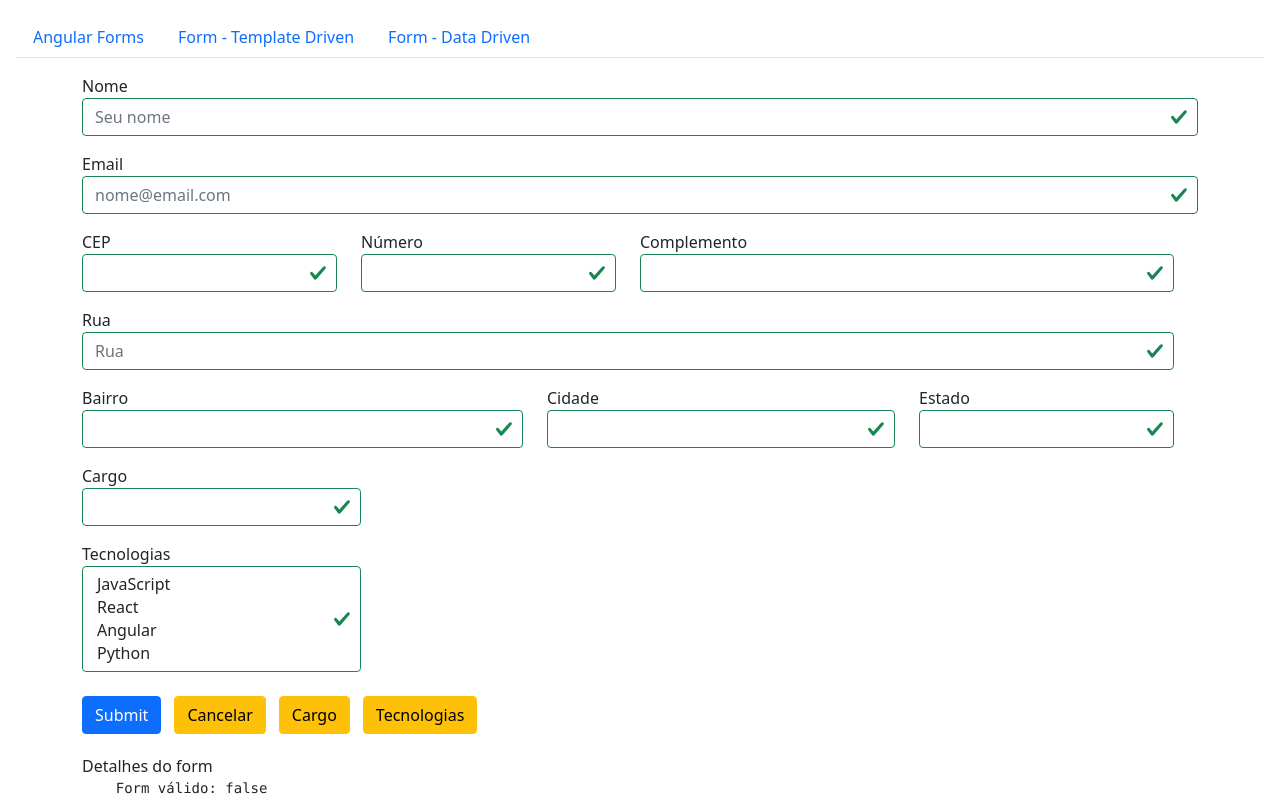
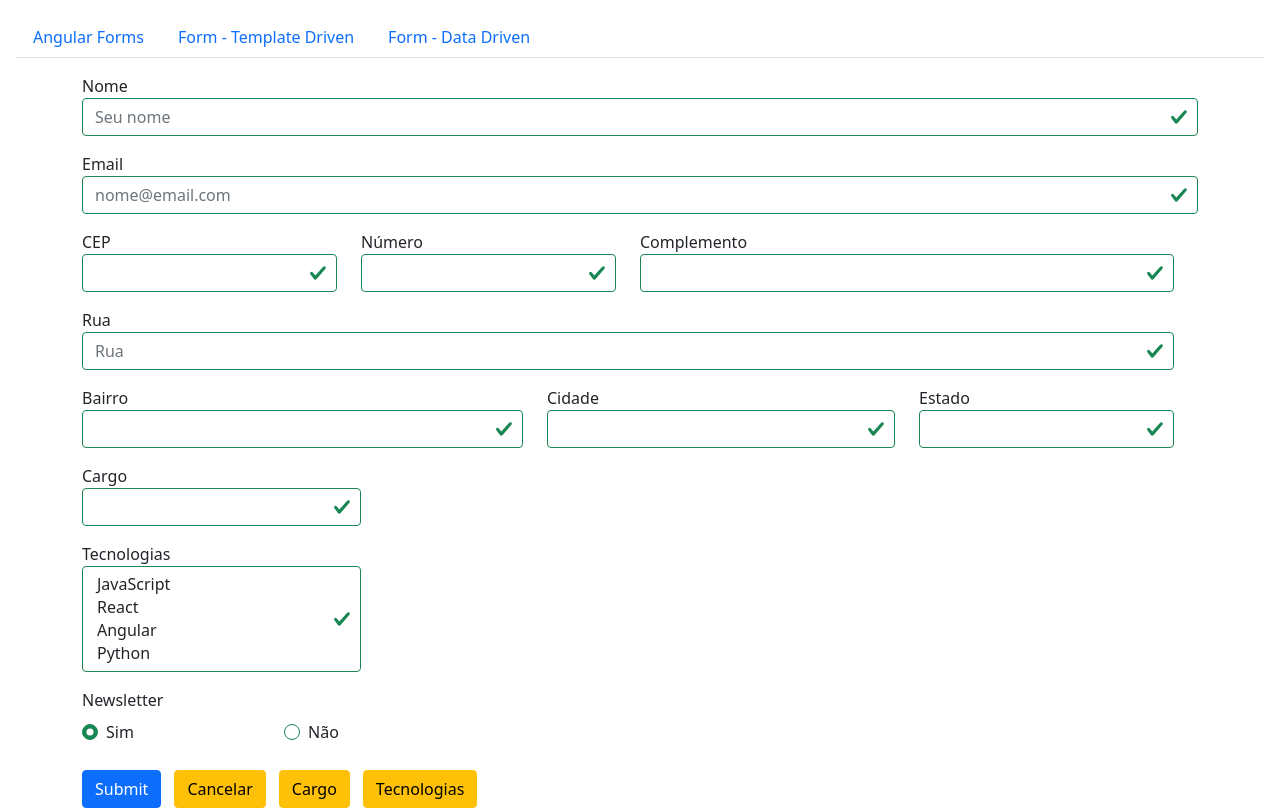
Before and after one commit to AndersonSilva94/estudos-angular-framework, an Angular app in the folder modulo-9-formularios-data-driven/formularios-data-driven/: page /dataForm in a window 1280 px wide. Shown: the top 810 px of the page. Built offline with nearby package versions, Linux system fonts and the light colour scheme.

Commit message:
feat: :rocket: Formulários reativos: Radio Button (Botão do tipo Rádio)

```diff
--- a/modulo-9-formularios-data-driven/formularios-data-driven/src/app/data-form/data-form.component.html
+++ b/modulo-9-formularios-data-driven/formularios-data-driven/src/app/data-form/data-form.component.html
@@ -120,6 +120,17 @@
           </option>
         </select>
       </div>
+
+      <div class="form-group mt-3">
+          <div class="col-sm-12">
+            <label for="newsletter" class="control-label">Newsletter</label>
+          </div>
+          <div class="form-check form-check-inline mt-2 col-sm-2" *ngFor="let item of newsletterOp">
+            <label class="form-check-label">
+              <input class="form-check-input" type="radio" formControlName="newsletter" [value]="item.valor">{{ item.desc }}
+            </label>
+          </div>
+      </div>
     </div>
   </div>
 
--- a/modulo-9-formularios-data-driven/formularios-data-driven/src/app/data-form/data-form.component.ts
+++ b/modulo-9-formularios-data-driven/formularios-data-driven/src/app/data-form/data-form.component.ts
@@ -20,6 +20,7 @@ export class DataFormComponent implements OnInit {
   estados!: Observable<EstadoBr[]>;
   cargos!: any[];
   tecnologias!: any[];
+  newsletterOp!: any[];
 
   constructor(
     private formBuilder: FormBuilder,
@@ -34,6 +35,7 @@ export class DataFormComponent implements OnInit {
     this.estados = this.dropdownService.getEstadosBr();
     this.cargos = this.dropdownService.getCargos();
     this.tecnologias = this.dropdownService.getTecnologias();
+    this.newsletterOp = this.dropdownService.getNewsletter();
 
     // pegar os dados do serviço ao iniciar
     /* this.dropdownService.getEstadosBr()
@@ -66,7 +68,8 @@ export class DataFormComponent implements OnInit {
       }),
 
       cargo: [null],
-      tecnologias: [null]
+      tecnologias: [null],
+      newsletter: ['s']
     })
 
 
--- a/modulo-9-formularios-data-driven/formularios-data-driven/src/app/shared/services/dropdown.service.ts
+++ b/modulo-9-formularios-data-driven/formularios-data-driven/src/app/shared/services/dropdown.service.ts
@@ -33,4 +33,11 @@ export class DropdownService {
       { nome: 'python', desc: 'Python' },
     ]
   }
+
+  getNewsletter() {
+    return [
+      { valor: 's', desc: 'Sim' },
+      { valor: 'n', desc: 'Não' }
+    ]
+  }
 }
```
